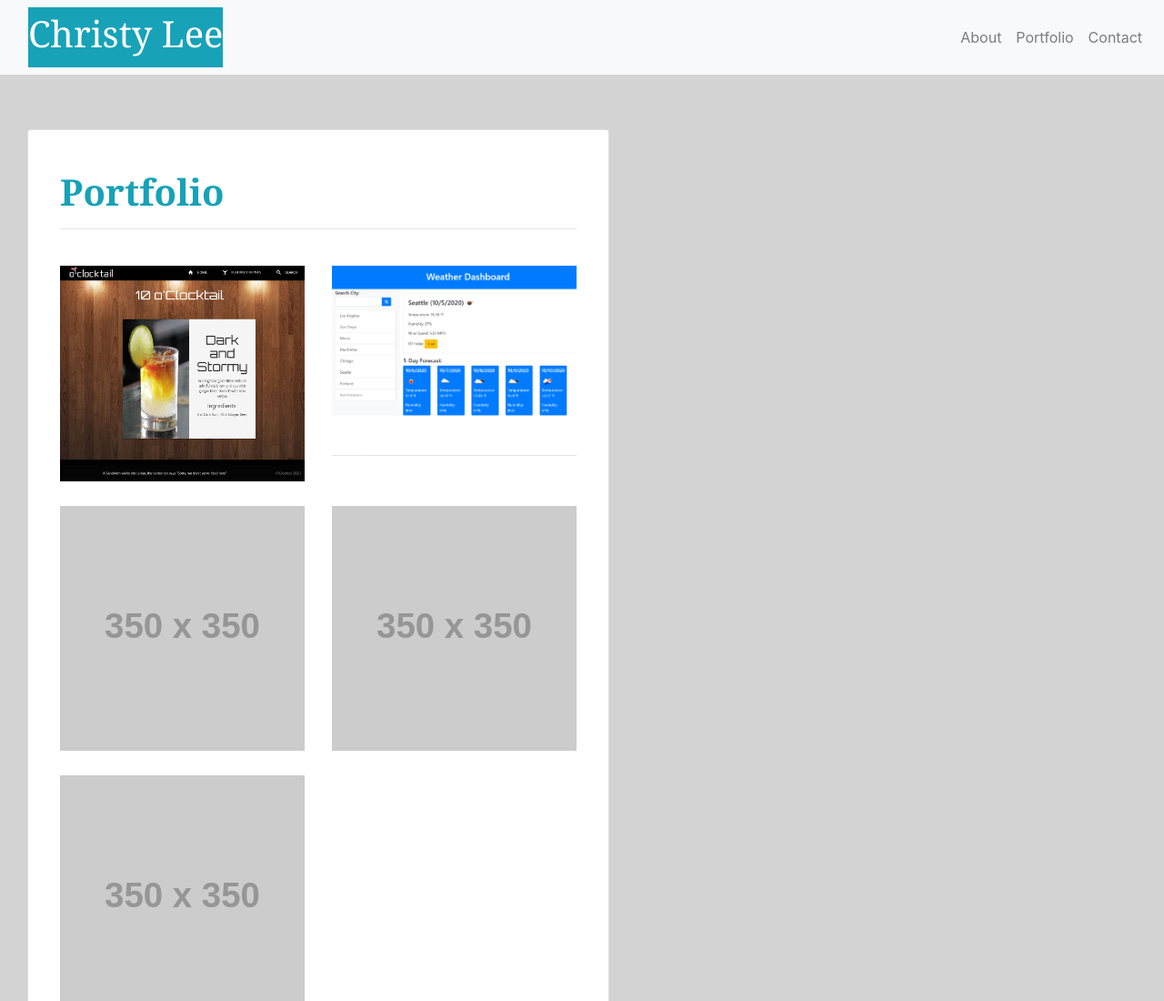
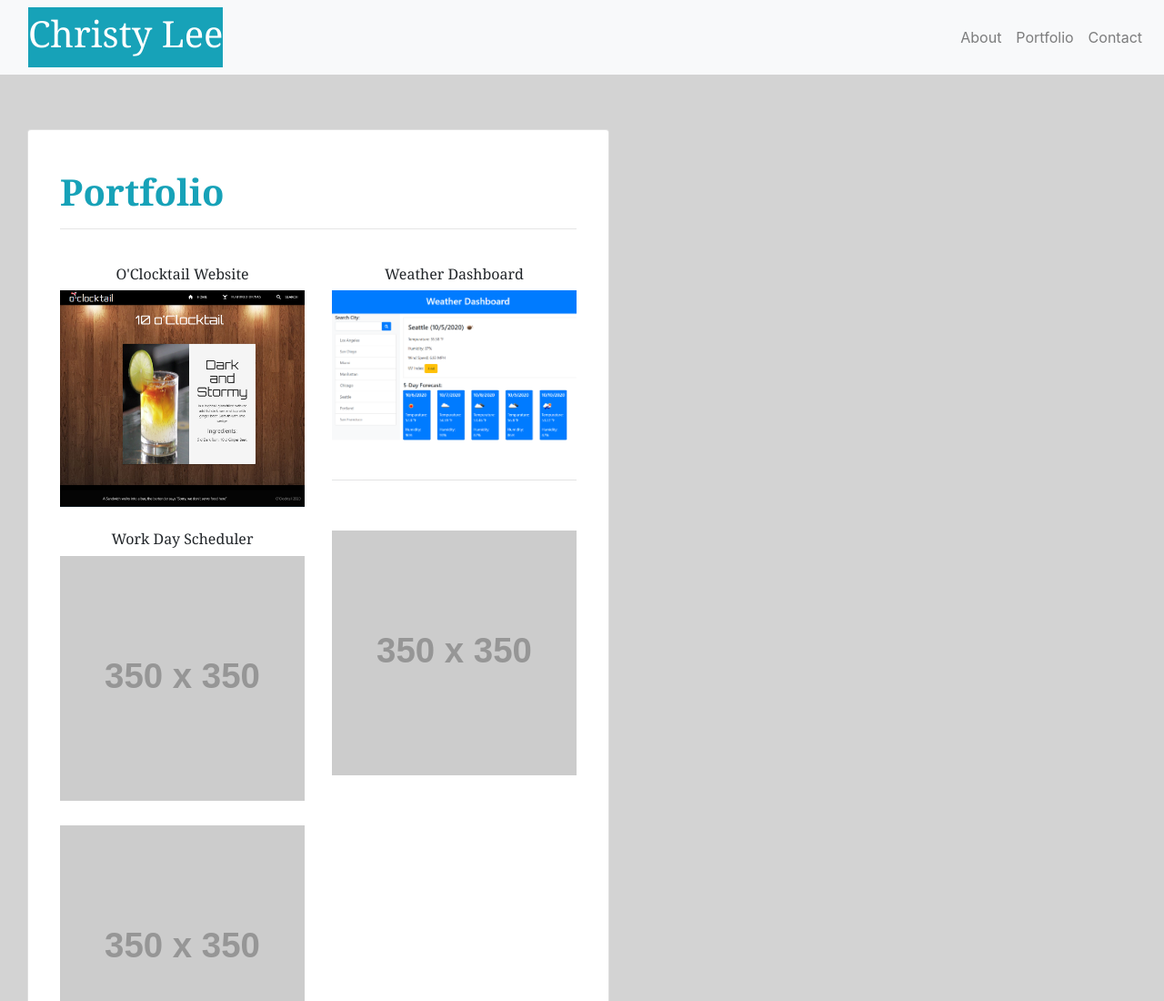
Before and after one commit to christyglee/Responsive-Portfolio, a plain HTML site: page portfolio.html in a window 1280 px wide. Shown: the top 1100 px of the page at 91% size. Drawn offline with nearby package versions, Linux system fonts and the light colour scheme; placeholder pictures from the web are drawn by us.

Commit message:
updated to include project texts

```diff
--- a/portfolio.html
+++ b/portfolio.html
@@ -51,12 +51,14 @@
           <!-- 1 of 2 columns in second row -->
           <div class="col-md-6">
                         <!-- Picture link to open to a differnt tab -->
-                        <a href="https://christyglee.github.io/o-clocktail/" target="blank"><img class="portfolio-img" width="250" height="250" src="o'clocktail_website.PNG" alt="O'Clocktail logo image"></a>
+                        <h6 class="text-center">O'Clocktail Website</h6>
+                        <a href="https://christyglee.github.io/o-clocktail/" target="blank"><img class="portfolio-img" width="250" height="250" src="o'clocktail_website.PNG" alt="O'Clocktail website image"></a>
           </div>
           <!-- 2 of 2 columns in second row -->
           <div class="col-md-6">
+            <h6 class="text-center">Weather Dashboard</h6>
                         <!-- Picture link to open to a differnt tab -->
-            <a href="https://christyglee.github.io/weather-dashboard/" target="blank"><img class="portfolio-img" width="250" height="250" src="weather_dashboard.PNG" alt="Place holder image"></a>
+            <a href="https://christyglee.github.io/weather-dashboard/" target="blank"><img class="portfolio-img" width="250" height="250" src="weather_dashboard.PNG" alt="Weather Dashboard image"></a>
           </div>
 
         </div>
@@ -64,8 +66,9 @@
         <div class="row">
           <!-- 1 of 2 columns in thurd row -->
           <div class="col-md-6">
+            <h6 class="text-center">Work Day Scheduler</h6>
                         <!-- Picture link to open to a differnt tab -->
-            <a href="https://placeholder.com" target="blank"><img class="portfolio-img" width="250" height="250" src="https://via.placeholder.com/350" alt="Place holder image"></a>
+            <a href="https://christyglee.github.io/work-day-scheduler/" target="blank"><img class="portfolio-img" width="250" height="250" src="https://via.placeholder.com/350" alt="Work Day Scheduler image"></a>
           </div>
           <!-- 2 of 2 columns in third row -->
           <div class="col-md-6">
```
